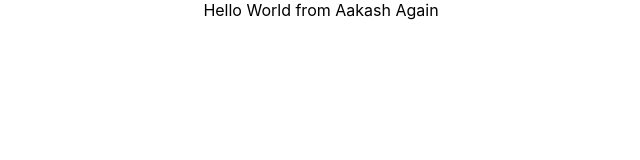
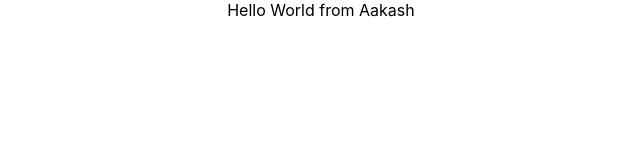
Before and after one commit to MuhammadAakash/bootcamp_class2_practice, a React (Create React App) app: page / in a window 1280 px wide. Shown: the top 160 px of the page, without its empty margins (319-959 px from the left). Built offline with nearby package versions, Linux system fonts and the light colour scheme.

Commit message:
update Display Message

```diff
--- a/src/App.js
+++ b/src/App.js
@@ -3,7 +3,7 @@ import './App.css';
 function App() {
   return (
     <div className="App">
-      Hello World from Aakash Again
+      Hello World from Aakash
     </div>
   );
 }
```
